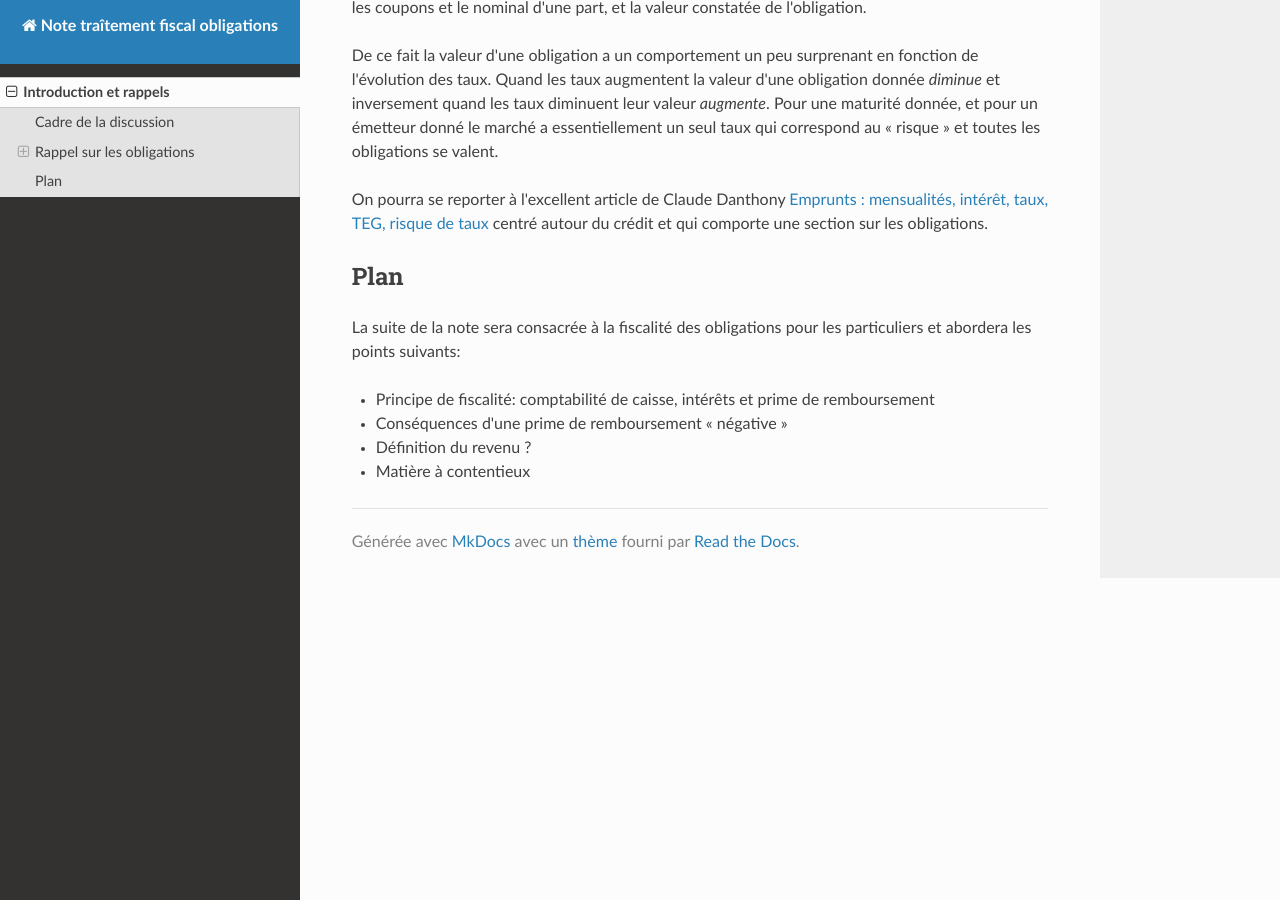
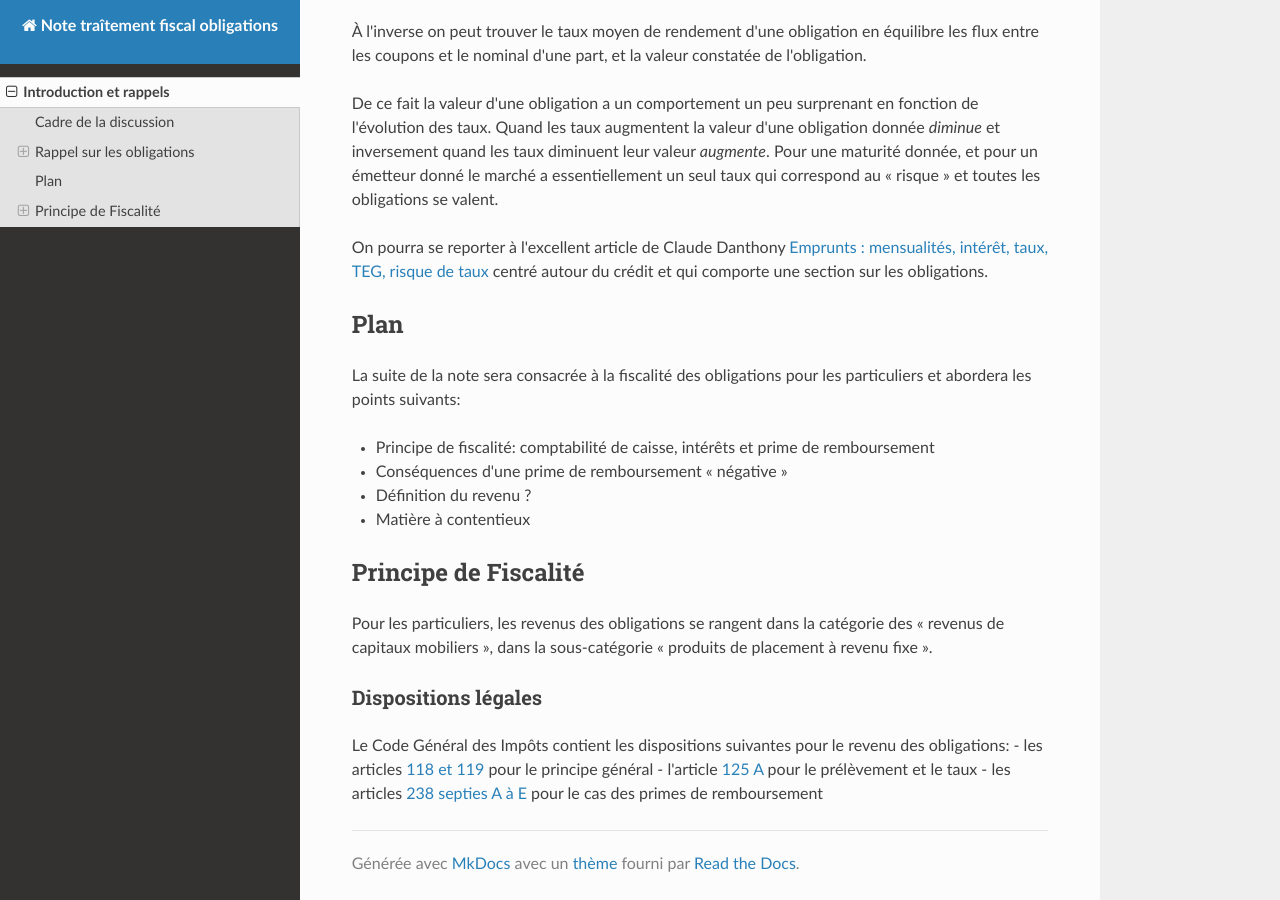
Before and after one commit to ConscritNeuneu/note-traitement-fiscal-obligations, an MkDocs documentation site: the page built from docs/1_introduction.md, in a window 1280 px wide and 900 px high, scrolled down 1528 px. Built offline with MkDocs 1.6.1, drawn with Linux system fonts in a browser that asks for light colours; nearby versions of some CDN libraries; some of the changed text lies outside the part shown.

Commit message:
Add CGI refs

```diff
--- a/docs/1_introduction.md
+++ b/docs/1_introduction.md
@@ -5,6 +5,8 @@
 Dans toute la suite de la discussion, nous ne nous intéressons qu'aux
 obligations « typiques », non indexées, telle que l'état français émet, avec
 remboursement « au pair ».
+
+La discussion ne concernera que la fiscalité pour les personnes physiques.
 
 ## Rappel sur les obligations
 
@@ -92,3 +94,16 @@ particuliers et abordera les points suivants:
 - Conséquences d'une prime de remboursement « négative »
 - Définition du revenu ?
 - Matière à contentieux
+
+## Principe de Fiscalité
+
+Pour les particuliers, les revenus des obligations se rangent dans la
+catégorie des « revenus de capitaux mobiliers », dans la sous-catégorie «
+produits de placement à revenu fixe ».
+
+### Dispositions légales
+
+Le Code Général des Impôts contient les dispositions suivantes pour le revenu des obligations:
+- les articles [118 et 119](https://www.legifrance.gouv.fr/codes/section_lc/LEGITEXT000006069577/LEGISCTA000006197365) pour le principe général
+- l'article [125 A](https://www.legifrance.gouv.fr/codes/article_lc/LEGIARTI000037526745) pour le prélèvement et le taux
+- les articles [238 septies A à E](https://www.legifrance.gouv.fr/codes/section_lc/LEGITEXT000006069577/LEGISCTA000006179610) pour le cas des primes de remboursement
```
